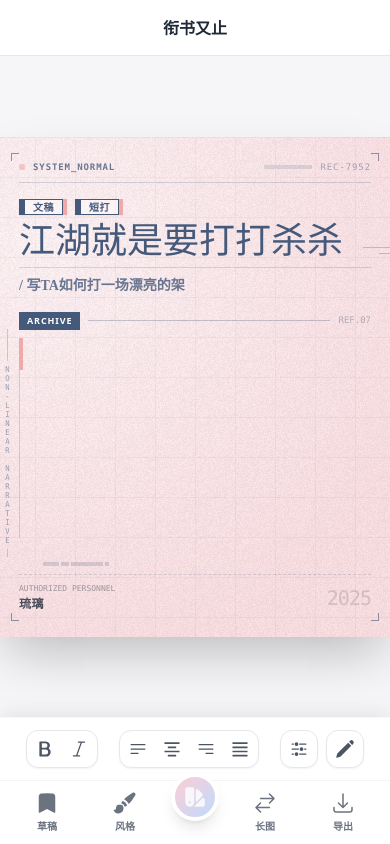
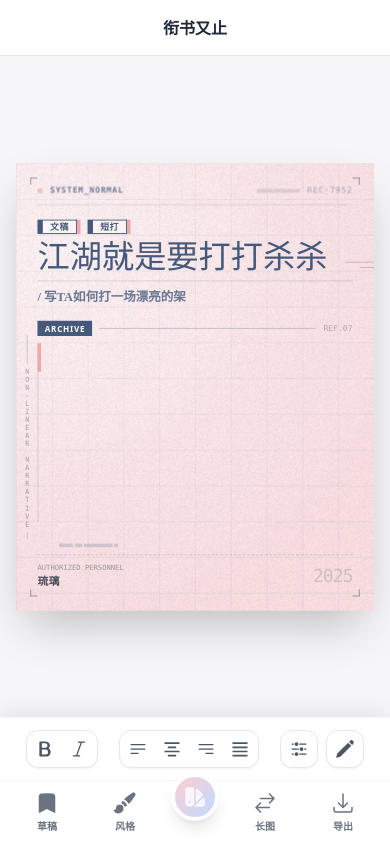
Before and after one commit to liulibxxw/gaojian, a React (Vite) app: page / in a window 390 px wide. Built offline with nearby package versions, Linux system fonts and the light colour scheme; a web font is replaced by a local one.

Commit message:
feat: Add responsive preview scaling and text inflation fix
Implements responsive scaling for the cover preview component to ensure it fits within smaller screen widths. Adds a style hack to prevent text inflation issues on Chrome/Android browsers for critical text elements.

```diff
--- a/App.tsx
+++ b/App.tsx
@@ -119,10 +119,12 @@ const App: React.FC = () => {
   const [activePresetId, setActivePresetId] = useState<string | null>(null);
   const [isCreatingNew, setIsCreatingNew] = useState(false);
   const [showBgColorPalette, setShowBgColorPalette] = useState(false);
+  const [previewScale, setPreviewScale] = useState(1);
 
   const previewRef = useRef<HTMLDivElement>(null);
   const bgColorPaletteRef = useRef<HTMLDivElement>(null);
   const bgColorButtonRef = useRef<HTMLButtonElement>(null);
+  const previewContainerRef = useRef<HTMLDivElement>(null);
 
   useEffect(() => {
     localStorage.setItem('coverState_v2', JSON.stringify(state));
@@ -152,6 +154,27 @@ const App: React.FC = () => {
         document.removeEventListener('mousedown', handleClickOutside);
     };
   }, [showBgColorPalette]);
+
+  useEffect(() => {
+    const handleResize = () => {
+        if (previewContainerRef.current) {
+            const width = previewContainerRef.current.clientWidth;
+            // 400px is the card width. 32px safety margin.
+            if (width < 432) {
+                setPreviewScale((width - 32) / 400);
+            } else {
+                setPreviewScale(1);
+            }
+        }
+    };
+
+    window.addEventListener('resize', handleResize);
+    handleResize();
+    // Double check after layout settlement
+    setTimeout(handleResize, 100);
+
+    return () => window.removeEventListener('resize', handleResize);
+  }, []);
 
   const handleStateChange = useCallback((newState: Partial<CoverState>) => {
     setState(prev => ({ ...prev, ...newState }));
@@ -328,14 +351,19 @@ const App: React.FC = () => {
         </div>
 
         <div className="flex-1 relative overflow-hidden bg-gray-100/50 flex flex-col">
-            <div className="flex-1 overflow-y-auto overflow-x-hidden flex justify-center custom-scrollbar items-start">
+            <div
+                ref={previewContainerRef}
+                className="flex-1 overflow-y-auto overflow-x-hidden flex justify-center custom-scrollbar items-start"
+            >
                <div className="transition-all duration-300 w-full lg:w-auto p-0 lg:p-8 min-h-full lg:h-auto flex justify-center items-center">
+                  <div style={{ transform: `scale(${previewScale})`, transformOrigin: 'center center' }}>
                     <CoverPreview
                         ref={previewRef}
                         state={state}
                         onBodyTextChange={(val) => handleStateChange({ bodyText: val })}
                         isExporting={isExporting}
                     />
+                  </div>
                </div>
             </div>
 
--- a/components/CoverPreview.tsx
+++ b/components/CoverPreview.tsx
@@ -34,6 +34,15 @@ const CoverPreview = forwardRef<HTMLDivElement, CoverPreviewProps>(({ state, onB
   const [noiseDataUrl, setNoiseDataUrl] = useState<string>('');
   const editableRef = useRef<HTMLDivElement>(null);
   const isComposing = useRef(false);
+
+  // Style hack to prevent Chrome/Android Text Inflation
+  // Elements with max-height defined are not boosted by the algorithm.
+  const noInflationStyle: React.CSSProperties = {
+     maxHeight: '999999px',
+     WebkitTextSizeAdjust: '100%',
+     // @ts-ignore
+     textSizeAdjust: '100%'
+  };
 
   useEffect(() => {
     const canvas = document.createElement('canvas');
@@ -212,11 +221,11 @@ const CoverPreview = forwardRef<HTMLDivElement, CoverPreviewProps>(({ state, onB
                     ))}
                 </div>
 
-                <h1 className={`leading-none mb-2 relative z-10 whitespace-nowrap ${getTitleFontClass()}`} style={{ color: textColor }}>
+                <h1 className={`leading-none mb-2 relative z-10 whitespace-nowrap ${getTitleFontClass()}`} style={{ ...noInflationStyle, color: textColor }}>
                   {title}
                 </h1>
                 <div className="w-full h-px opacity-20 my-2" style={{ backgroundColor: textColor }}></div>
-                <p className={`text-sm font-bold opacity-80 ${getBodyFontClass()}`} style={{ color: textColor }}>
+                <p className={`text-sm font-bold opacity-80 ${getBodyFontClass()}`} style={{ ...noInflationStyle, color: textColor }}>
                   / {subtitle}
                 </p>
               </div>
@@ -245,7 +254,7 @@ const CoverPreview = forwardRef<HTMLDivElement, CoverPreviewProps>(({ state, onB
                       onCompositionEnd={() => isComposing.current = false}
                       suppressContentEditableWarning={true}
                       className={`${getBodyClasses()} w-full p-0 m-0 block opacity-90 transform-none ${isLongText ? 'h-auto overflow-visible min-h-[100px]' : 'h-full overflow-y-auto [&::-webkit-scrollbar]:hidden [scrollbar-width:none]'}`}
-                      style={{ color: textColor }}
+                      style={{ ...noInflationStyle, color: textColor }}
                     />
                 </div>
               </div>
@@ -291,10 +300,10 @@ const CoverPreview = forwardRef<HTMLDivElement, CoverPreviewProps>(({ state, onB
              <span className={`text-xs mb-1 tracking-[0.3em] uppercase opacity-70 ${getBodyFontClass()}`} style={{ color: textColor }}>
                 The Story of
              </span>
-             <h1 className={`mb-2 leading-tight whitespace-nowrap ${getTitleFontClass()}`} style={{ color: textColor }}>
+             <h1 className={`mb-2 leading-tight whitespace-nowrap ${getTitleFontClass()}`} style={{ ...noInflationStyle, color: textColor }}>
               {title}
             </h1>
-             <span className={`px-4 py-1 border-y border-current text-xs tracking-widest uppercase opacity-80 ${getBodyFontClass()}`} style={{ color: textColor, borderColor: `${textColor}40` }}>
+             <span className={`px-4 py-1 border-y border-current text-xs tracking-widest uppercase opacity-80 ${getBodyFontClass()}`} style={{ ...noInflationStyle, color: textColor, borderColor: `${textColor}40` }}>
                {subtitle}
              </span>
           </div>
@@ -317,7 +326,7 @@ const CoverPreview = forwardRef<HTMLDivElement, CoverPreviewProps>(({ state, onB
                 onCompositionEnd={() => isComposing.current = false}
                 suppressContentEditableWarning={true}
                 className={`${getBodyClasses()} px-2 w-full outline-none ${isLongText ? 'h-auto' : 'h-full overflow-y-auto [&::-webkit-scrollbar]:hidden [scrollbar-width:none]'}`}
-                style={{ color: textColor }}
+                style={{ ...noInflationStyle, color: textColor }}
               />
           </div>
 
@@ -371,14 +380,14 @@ const CoverPreview = forwardRef<HTMLDivElement, CoverPreviewProps>(({ state, onB
           >
 
             <div className="flex flex-col items-center mb-4 w-full shrink-0 flex-none">
-              <h2 className={`w-full text-center leading-tight whitespace-nowrap z-20 ${getTitleFontClass()}`}>
+              <h2 className={`w-full text-center leading-tight whitespace-nowrap z-20 ${getTitleFontClass()}`} style={{...noInflationStyle}}>
                 {title}
               </h2>
 
               <div className="w-full flex justify-between items-end mt-4 min-h-[40px] gap-4 relative z-10">
                  <div className="flex-1 pb-1 min-w-0">
                     <div className="inline-block px-3 py-1 text-white shadow-md transform -rotate-1 origin-bottom-left whitespace-nowrap max-w-full overflow-hidden text-ellipsis" style={{ backgroundColor: textColor }}>
-                       <p className={`text-xl md:text-2xl font-bold ${getBodyFontClass()} whitespace-nowrap overflow-hidden text-ellipsis`}>
+                       <p className={`text-xl md:text-2xl font-bold ${getBodyFontClass()} whitespace-nowrap overflow-hidden text-ellipsis`} style={{...noInflationStyle}}>
                          {subtitle}
                        </p>
                     </div>
@@ -419,7 +428,7 @@ const CoverPreview = forwardRef<HTMLDivElement, CoverPreviewProps>(({ state, onB
                   onCompositionEnd={() => isComposing.current = false}
                   suppressContentEditableWarning={true}
                   className={`${getBodyClasses()} opacity-90 w-full outline-none`}
-                  style={{ color: textColor }}
+                  style={{ ...noInflationStyle, color: textColor }}
                 />
             </div>
 
```
Lines whose indentation alone changed are shown as unchanged.
